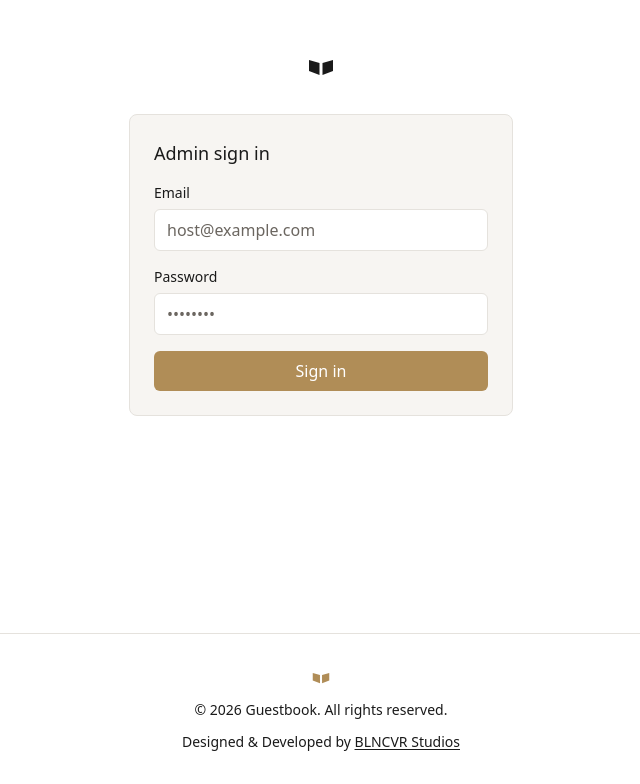
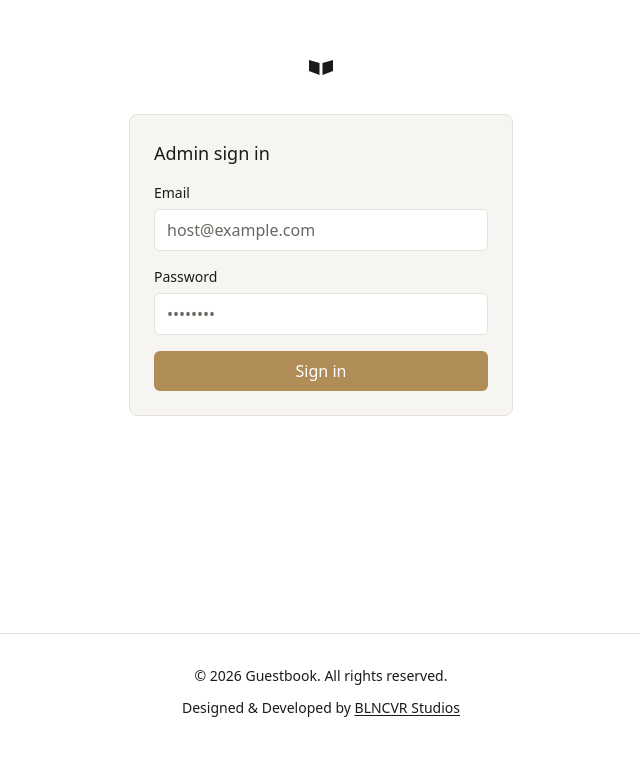
Before and after one commit to blancaverwelz/guestbook, a Next.js app: page /admin/login in a window 1280 px wide. Shown: the part 167-951 px from the top of the page, without its empty margins (319-959 px from the left). After the commit the page ends 917 px from the top, so only its background shows below. Built offline with nearby package versions, Linux system fonts and the light colour scheme; no server answers.

Commit message:
footer update

```diff
--- a/components/Footer/Footer.tsx
+++ b/components/Footer/Footer.tsx
@@ -4,7 +4,6 @@ export default function Footer() {
   return (
     <footer className="border-t border-border bg-background text-foreground">
       <div className="mx-auto flex max-w-5xl flex-col items-center gap-3 px-6 py-8 text-center text-sm">
-        <Logo size={22} className="text-[var(--accent)]" />
         <p>© 2026 Guestbook. All rights reserved.</p>
         <p>
           Designed & Developed by{" "}
```
